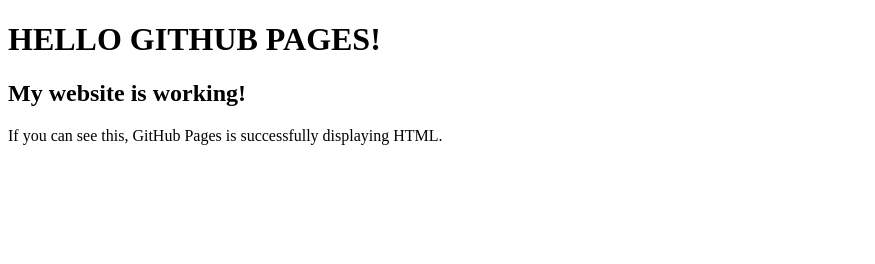
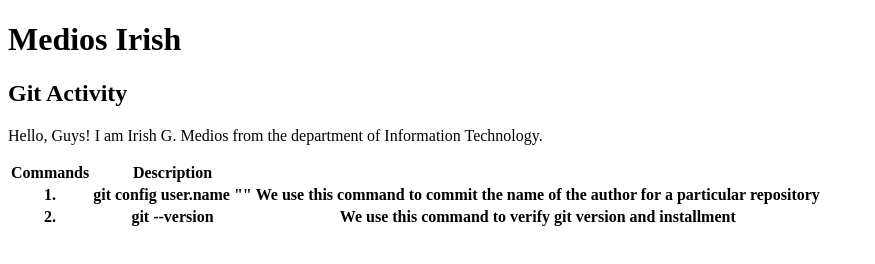
Before and after one commit to Irish1625/demo-medios-irish, a plain HTML site: page index.html in a window 1280 px wide. Shown: the whole page, without its empty margins (0-875 px from the left). Drawn offline with Linux system fonts and the light colour scheme.

Commit message:
Revise index.html with personal introduction and Git commands
Updated the content of the index.html file to reflect a personal introduction and added a table with Git commands and their descriptions.

```diff
--- a/index.html
+++ b/index.html
@@ -1,14 +1,35 @@
-
 <!DOCTYPE html>
 <html lang="en">
 <head>
     <meta charset="UTF-8">
     <meta name="viewport" content="width=device-width, initial-scale=1.0">
-    <title>GitHub Pages Test</title>
+    <title>Document</title>
+    <link rel="stylesheet" href="style.css">
 </head>
 <body>
-    <h1>HELLO GITHUB PAGES!</h1>
-    <h2>My website is working!</h2>
-    <p>If you can see this, GitHub Pages is successfully displaying HTML.</p>
+    <h1>Medios Irish</h1>
+    <h2>Git Activity</h2>
+    <p>
+        Hello, Guys! I am Irish G. Medios from the department of Information Technology.
+    </p>
+    <table>
+        <tr>
+            <th>Commands</th>
+            <th>Description</th>
+        </tr>
+        <tr>
+            <th>1.</th>
+            <th>git config user.name ""</th>
+            <th>We use this command to commit the name of the author for a particular repository</th>
+        </tr>
+        <tr>
+            <th>2.</th>
+            <th>git --version</th>
+            <th>We use this command to verify git version and installment</th>
+        </tr>
+
+
+
+    </table>
 </body>
 </html>
```
